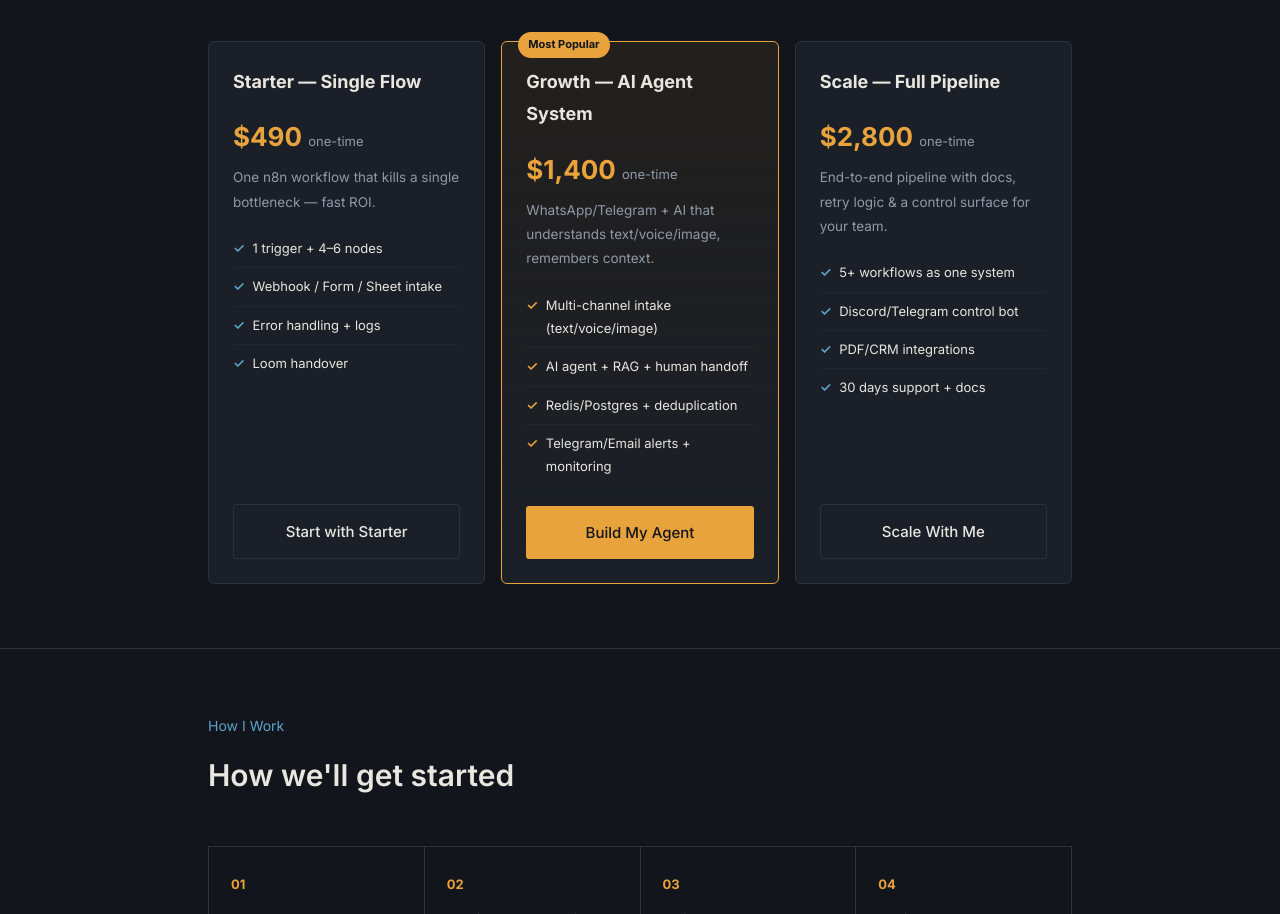
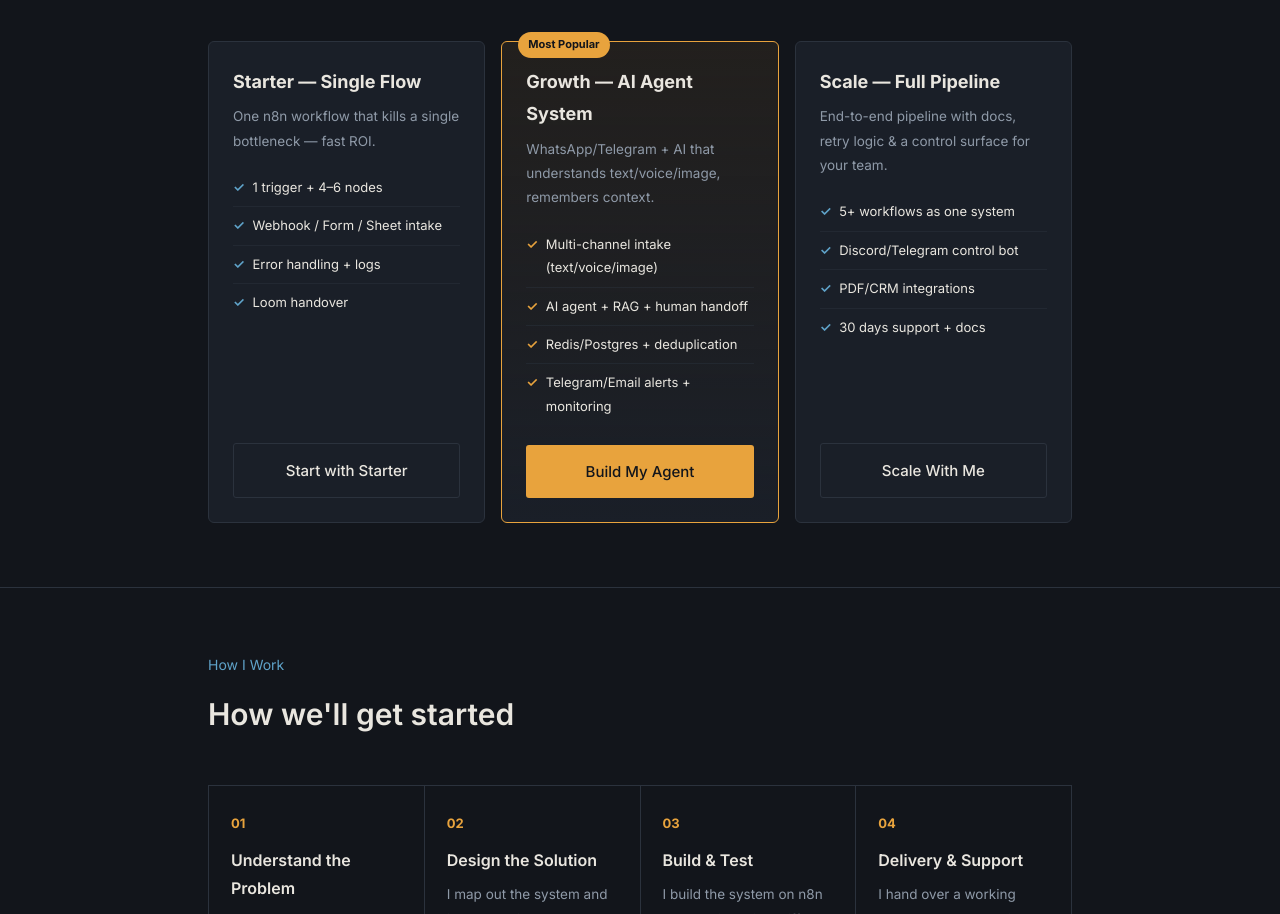
Before and after one commit to mrtooali/alihabib_n8n, a plain HTML site: page index.html in a window 1280 px wide. Shown: the part 2819-3733 px from the top of the page. Drawn offline with Linux system fonts and the light colour scheme.

Commit message:
Add files via upload

```diff
--- a/index.html
+++ b/index.html
@@ -617,7 +617,6 @@
     <div class="services-grid">
       <div class="service-card">
         <h3 data-i18n="svc1-title">Starter — Single Flow</h3>
-        <div class="price">$490 <span data-i18n="svc1-price-sub">one-time</span></div>
         <div class="desc" data-i18n="svc1-desc">One n8n workflow that kills a single bottleneck — fast ROI.</div>
         <ul>
           <li data-i18n="svc1-f1">1 trigger + 4–6 nodes</li>
@@ -630,7 +629,6 @@
       <div class="service-card featured">
         <span class="badge" data-i18n="svc-badge">Most Popular</span>
         <h3 data-i18n="svc2-title">Growth — AI Agent System</h3>
-        <div class="price">$1,400 <span data-i18n="svc2-price-sub">one-time</span></div>
         <div class="desc" data-i18n="svc2-desc">WhatsApp/Telegram + AI that understands text/voice/image, remembers context.</div>
         <ul>
           <li data-i18n="svc2-f1">Multi-channel intake (text/voice/image)</li>
@@ -642,7 +640,6 @@
       </div>
       <div class="service-card">
         <h3 data-i18n="svc3-title">Scale — Full Pipeline</h3>
-        <div class="price">$2,800 <span data-i18n="svc3-price-sub">one-time</span></div>
         <div class="desc" data-i18n="svc3-desc">End-to-end pipeline with docs, retry logic & a control surface for your team.</div>
         <ul>
           <li data-i18n="svc3-f1">5+ workflows as one system</li>
@@ -713,14 +710,14 @@
     </div>
     <div class="testi-grid">
       <div class="testi-card">
-        <div class="testi-quote" data-i18n="testi1-quote">“Ali delivered a WhatsApp bot that merged scattered voice/text orders into one clean order. Zero missed requests since launch. Response is instant, even at midnight.”</div>
+        <div class="testi-quote" data-i18n="testi1-quote">“بصراحة علي ظبطنا جامد، كان عندنا الطلبات داخلة في بعض على الواتساب — صوت على كتابة على صورة — هو عمل بوت جمع كله في أوردر واحد مظبوط، من ساعتها مفيش ولا أوردر ضاع والرد بيجي في ثانية حتى لو 2 بليل.”</div>
         <div class="testi-meta">
           <div class="testi-avatar">م</div>
           <div><div class="testi-name" data-i18n="testi1-name">Mr. Mohamed — Al Basha Restaurant Owner</div><div class="testi-role" data-i18n="testi1-role">WhatsApp Order System • Al Basha</div></div>
         </div>
       </div>
       <div class="testi-card">
-        <div class="testi-quote" data-i18n="testi2-quote">“One webhook to rule them all — validation, deduplication and instant Telegram+Email alerts. No more lost campaign requests.”</div>
+        <div class="testi-quote" data-i18n="testi2-quote">“كنا غرقانين في طلبات الحملات كل واحد باعت من حتة، علي عملنا Webhook واحد لملم كله، بيمنع التكرار وبيبعت تنبيه على التليجرام والإيميل في نفس اللحظة، دلوقتي كل حاجة مترتبة ومفيش حاجة بتضيع.”</div>
         <div class="testi-meta">
           <div class="testi-avatar">ع</div>
           <div><div class="testi-name" data-i18n="testi2-name">Otor Zaman</div><div class="testi-role" data-i18n="testi2-role">Perfume Store — Campaign System</div></div>
@@ -942,7 +939,6 @@ const translations = {
   'services-tag': { ar: 'الخدمات', en: 'Services' },
   'services-h2': { ar: 'اختر نقطة البداية — وأنا أشيل الباقي', en: 'Pick your starting point — I handle the rest' },
   'svc1-title': { ar: 'Starter — مسار واحد', en: 'Starter — Single Flow' },
-  'svc1-price-sub': { ar: 'مرة واحدة', en: 'one-time' },
   'svc1-desc': { ar: 'مسار n8n واحد يحل عنق زجاجة واحد — عائد سريع.', en: 'One n8n workflow that kills a single bottleneck — fast ROI.' },
   'svc1-f1': { ar: '1 محفّز + 4–6 عقد', en: '1 trigger + 4–6 nodes' },
   'svc1-f2': { ar: 'استقبال Webhook / فورم / شيت', en: 'Webhook / Form / Sheet intake' },
@@ -951,7 +947,6 @@ const translations = {
   'svc-cta': { ar: 'ابدأ بـ Starter', en: 'Start with Starter' },
   'svc-badge': { ar: 'الأكثر طلباً', en: 'Most Popular' },
   'svc2-title': { ar: 'Growth — نظام وكيل ذكي', en: 'Growth — AI Agent System' },
-  'svc2-price-sub': { ar: 'مرة واحدة', en: 'one-time' },
   'svc2-desc': { ar: 'واتساب/تيليجرام + وكيل يفهم نص/صوت/صورة ويتذكر السياق.', en: 'WhatsApp/Telegram + AI that understands text/voice/image, remembers context.' },
   'svc2-f1': { ar: 'استقبال متعدد القنوات (نص/صوت/صورة)', en: 'Multi-channel intake (text/voice/image)' },
   'svc2-f2': { ar: 'وكيل ذكي + RAG + تحويل بشري', en: 'AI agent + RAG + human handoff' },
@@ -959,7 +954,6 @@ const translations = {
   'svc2-f4': { ar: 'تنبيهات تيليجرام/إيميل + مراقبة', en: 'Telegram/Email alerts + monitoring' },
   'svc-cta2': { ar: 'ابني الوكيل بتاعي', en: 'Build My Agent' },
   'svc3-title': { ar: 'Scale — خط كامل', en: 'Scale — Full Pipeline' },
-  'svc3-price-sub': { ar: 'مرة واحدة', en: 'one-time' },
   'svc3-desc': { ar: 'خط كامل بتوثيق، منطق إعادة محاولة، وواجهة تحكم لفريقك.', en: 'End-to-end pipeline with docs, retry logic & a control surface for your team.' },
   'svc3-f1': { ar: '5+ مسارات كنظام واحد', en: '5+ workflows as one system' },
   'svc3-f2': { ar: 'بوت تحكم Discord/تيليجرام', en: 'Discord/Telegram control bot' },
@@ -989,10 +983,10 @@ const translations = {
 
   'testi-tag': { ar: 'آراء العملاء', en: 'Social Proof' },
   'testi-h2': { ar: 'رأي العملاء بعد التسليم', en: 'What clients say — after the system ships' },
-  'testi1-quote': { ar: '“علي سلّم بوت واتساب جمع كل الرسائل المبعثرة في أوردر واحد نظيف. صفر طلبات ضائعة من يوم الإطلاق. الرد لحظي حتى بعد منتصف الليل.”', en: '“Ali delivered a WhatsApp bot that merged scattered voice/text orders into one clean order. Zero missed requests since launch. Response is instant, even at midnight.”' },
+  'testi1-quote': { ar: '“بصراحة علي ظبطنا جامد، كان عندنا الطلبات داخلة في بعض على الواتساب — صوت على كتابة على صورة — هو عمل بوت جمع كله في أوردر واحد مظبوط، من ساعتها مفيش ولا أوردر ضاع والرد بيجي في ثانية حتى لو 2 بليل.”', en: '“Ali delivered a WhatsApp bot that merged scattered voice/text orders into one clean order. Zero missed requests since launch. Response is instant, even at midnight.”' },
   'testi1-name': { ar: 'أستاذ محمد — صاحب مطعم الباشا', en: 'Mr. Mohamed — Al Basha Restaurant Owner' },
   'testi1-role': { ar: 'نظام طلبات واتساب • مطعم الباشا', en: 'WhatsApp Order System • Al Basha' },
-  'testi2-quote': { ar: '“Webhook واحد يحكمهم كلهم — تحقق، منع تكرار، وتنبيه فوري تيليجرام+إيميل. لا مزيد من طلبات الحملات الضائعة.”', en: '“One webhook to rule them all — validation, deduplication and instant Telegram+Email alerts. No more lost campaign requests.”' },
+  'testi2-quote': { ar: '“كنا غرقانين في طلبات الحملات كل واحد باعت من حتة، علي عملنا Webhook واحد لملم كله، بيمنع التكرار وبيبعت تنبيه على التليجرام والإيميل في نفس اللحظة، دلوقتي كل حاجة مترتبة ومفيش حاجة بتضيع.”', en: '“One webhook to rule them all — validation, deduplication and instant Telegram+Email alerts. No more lost campaign requests.”' },
   'testi2-name': { ar: 'عطور زمان', en: 'Otor Zaman' },
   'testi2-role': { ar: 'متجر عطور — نظام الحملات', en: 'Perfume Store — Campaign System' },
   'faq-tag': { ar: 'أسئلة شائعة', en: 'FAQ' },
```
